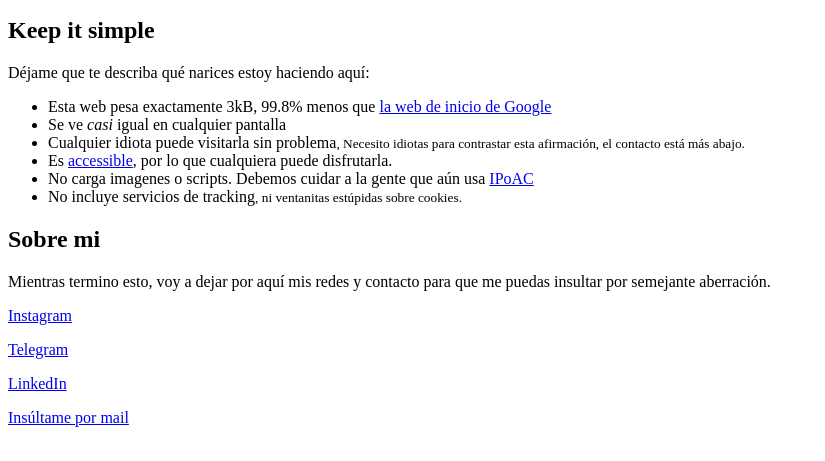
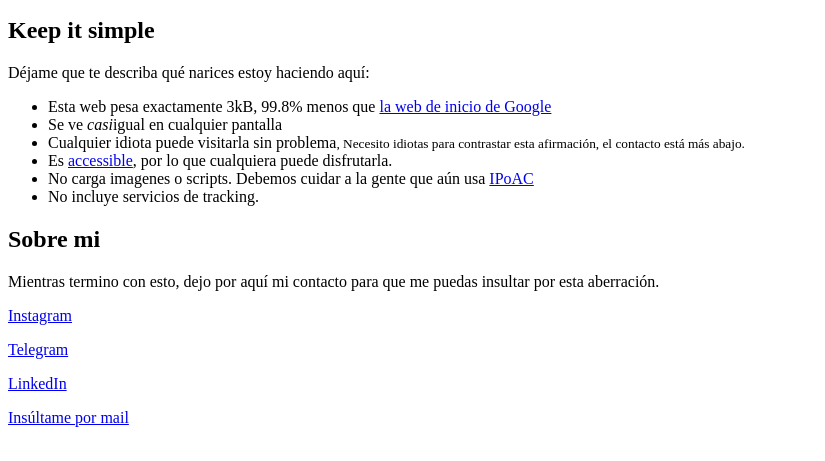
Before and after one commit to alejandroveros/veros.es, a plain HTML site: page index.html in a window 1280 px wide. Shown: the part 101-562 px from the top of the page, without its empty margins (0-825 px from the left). Drawn offline with Linux system fonts and the light colour scheme.

Commit message:
Update index.html

```diff
--- a/index.html
+++ b/index.html
@@ -17,21 +17,19 @@
 <ul>
 	<li>Esta web pesa exactamente 3kB, 99.8% menos que <a href="https://google.com/">la web de inicio de Google</a>
 </li>
-	<li>Se ve <i>casi</i>
- igual en cualquier pantalla</li>
+	<li>Se ve <i>casi</i>igual en cualquier pantalla</li>
  <li>Cualquier idiota puede visitarla sin problema<small>, Necesito idiotas para contrastar esta afirmación, el contacto está más abajo.</small>
  </li>
  <li>Es <a href="https://www.w3.org/TR/WCAG20/">accessible</a>, por lo que cualquiera puede disfrutarla.
  </li>
  <li>No carga imagenes o scripts. Debemos cuidar a la gente que aún usa <a href="https://es.wikipedia.org/wiki/IP_sobre_palomas_mensajeras">IPoAC</a>
  </li>
- <li>No incluye servicios de tracking<small>, ni ventanitas estúpidas sobre cookies.</small>
+ <li>No incluye servicios de tracking.
  </li>
 </ul>
 <h2>Sobre mi</h2>
 <div class="tleft">
-	<p> Mientras termino esto, voy a dejar por aquí mis redes y contacto para que me puedas insultar
-por semejante aberración.</p>
+	<p> Mientras termino con esto, dejo por aquí mi contacto para que me puedas insultar por esta aberración.</p>
 <p>
 	<a href="https://www.instagram.com/veros.jpg/">Instagram</a>
 </p>
@@ -39,7 +37,7 @@ por semejante aberración.</p>
 	<a href="https://www.t.me/alejandroveros">Telegram</a>
 </p>
 <p>
-	<a href="hhttps://www.linkedin.com/in/alejandroveros/">LinkedIn</a>
+	<a href="https://www.linkedin.com/in/alejandroveros/">LinkedIn</a>
 </p>
 <p>
 	<a href="mailto:alejandro@veros.es">Insúltame por mail</a>
```
